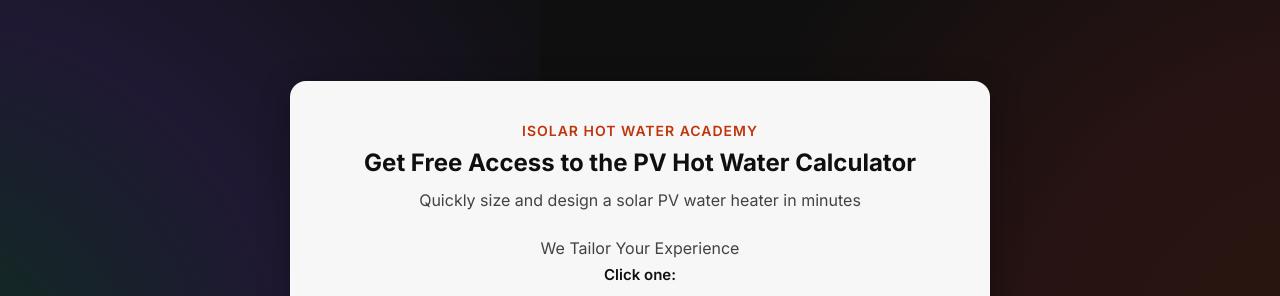
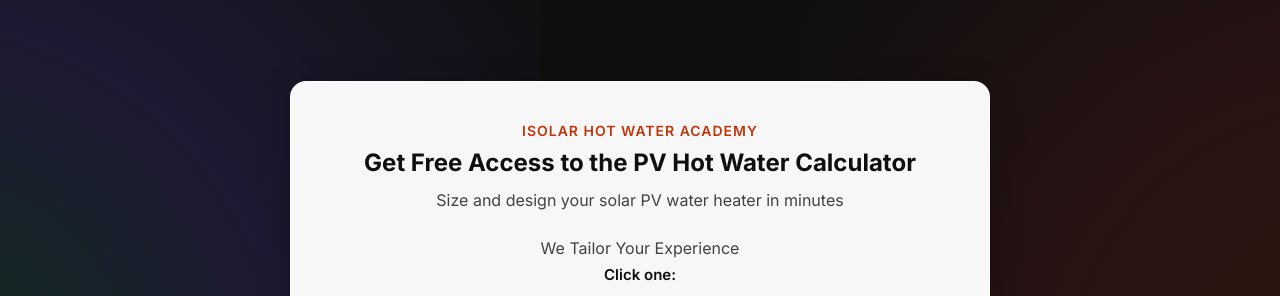
Before and after one commit to peterbiondo/solar-calculator-proxy, a plain HTML site: page opt-in-calc.html in a window 1280 px wide. Shown: the top 296 px of the page. Drawn offline with Linux system fonts and the light colour scheme.

Commit message:
Update opt-in-calc.html

```diff
--- a/opt-in-calc.html
+++ b/opt-in-calc.html
@@ -428,7 +428,7 @@
         </div>
 
         <h1>Get Free Access to the PV Hot Water Calculator</h1>
-        <p class="subtitle">Quickly size and design a solar PV water heater in minutes<br><br>We Tailor Your Experience</p>
+        <p class="subtitle">Size and design your solar PV water heater in minutes<br><br>We Tailor Your Experience</p>
 
         <!-- Error Message -->
         <div id="errorMessage" class="error-message"></div>
```
